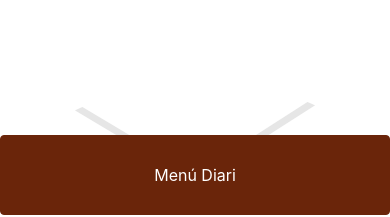
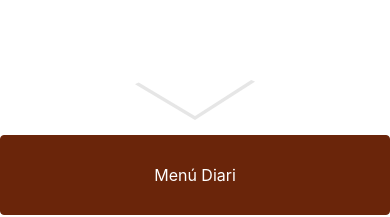
Before and after one commit to gerardcsaperas/Online-Lunch-Plan, a React (Create React App) app: page / in a window 390 px wide. Shown: the part 629-846 px from the top of the page. Built offline with nearby package versions, Linux system fonts and the light colour scheme.

Commit message:
Resized hero arrow for mobile

```diff
--- a/public/index.html
+++ b/public/index.html
@@ -6,8 +6,6 @@
     <link rel="icon" href="%PUBLIC_URL%/logo-catering-roser-color.ico" />
     <meta name="viewport" content="width=device-width, initial-scale=1" />
     <meta name="theme-color" content="#000000" />
-    <meta name="description" content="Web site created using create-react-app" />
-    <link rel="apple-touch-icon" href="%PUBLIC_URL%/logo192.png" />
     <!--
       manifest.json provides metadata used when your web app is installed on a
       user's mobile device or desktop. See https://developers.google.com/web/fundamentals/web-app-manifest/
--- a/src/components/Hero.css
+++ b/src/components/Hero.css
@@ -6,6 +6,19 @@ html {
     height: 100vh;
 }
 
+@media only screen and (max-width: 700px) {
+    #arrow-down {
+        position: absolute;
+        bottom: 85px;
+        left: 50%;
+        margin-left: -60px;
+        height: 60px;
+        width: 120px;
+        border: 0;
+    }
+}
+
+@media only screen and (min-width: 701px) {
     #arrow-down {
         position: absolute;
         bottom: 1.5vh;
@@ -14,6 +27,7 @@ html {
         height: 120px;
         width: 240px;
         border: 0;
+    }
 }
 
 #headerLogo {
```
Lines whose indentation alone changed are shown as unchanged.
